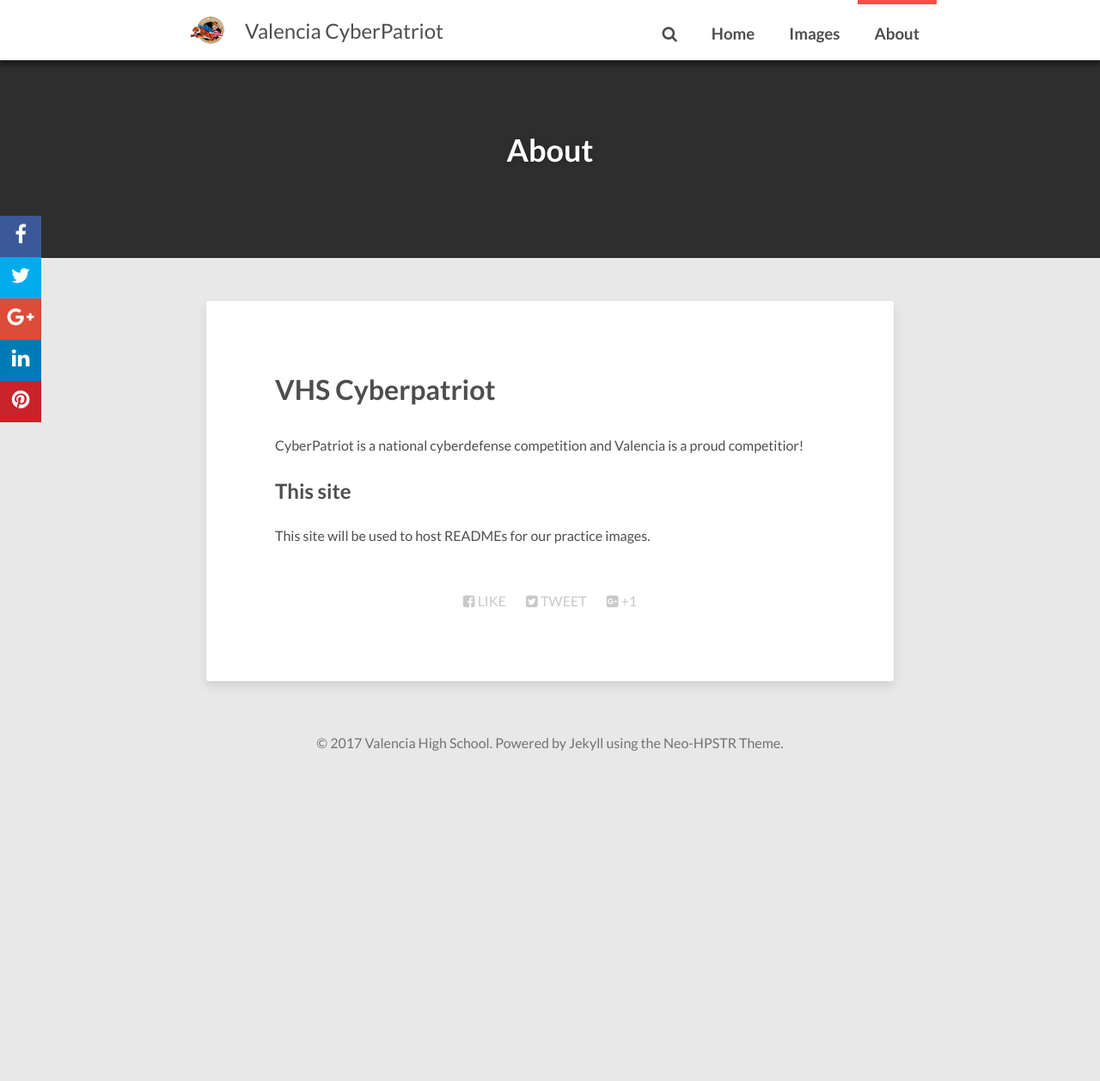
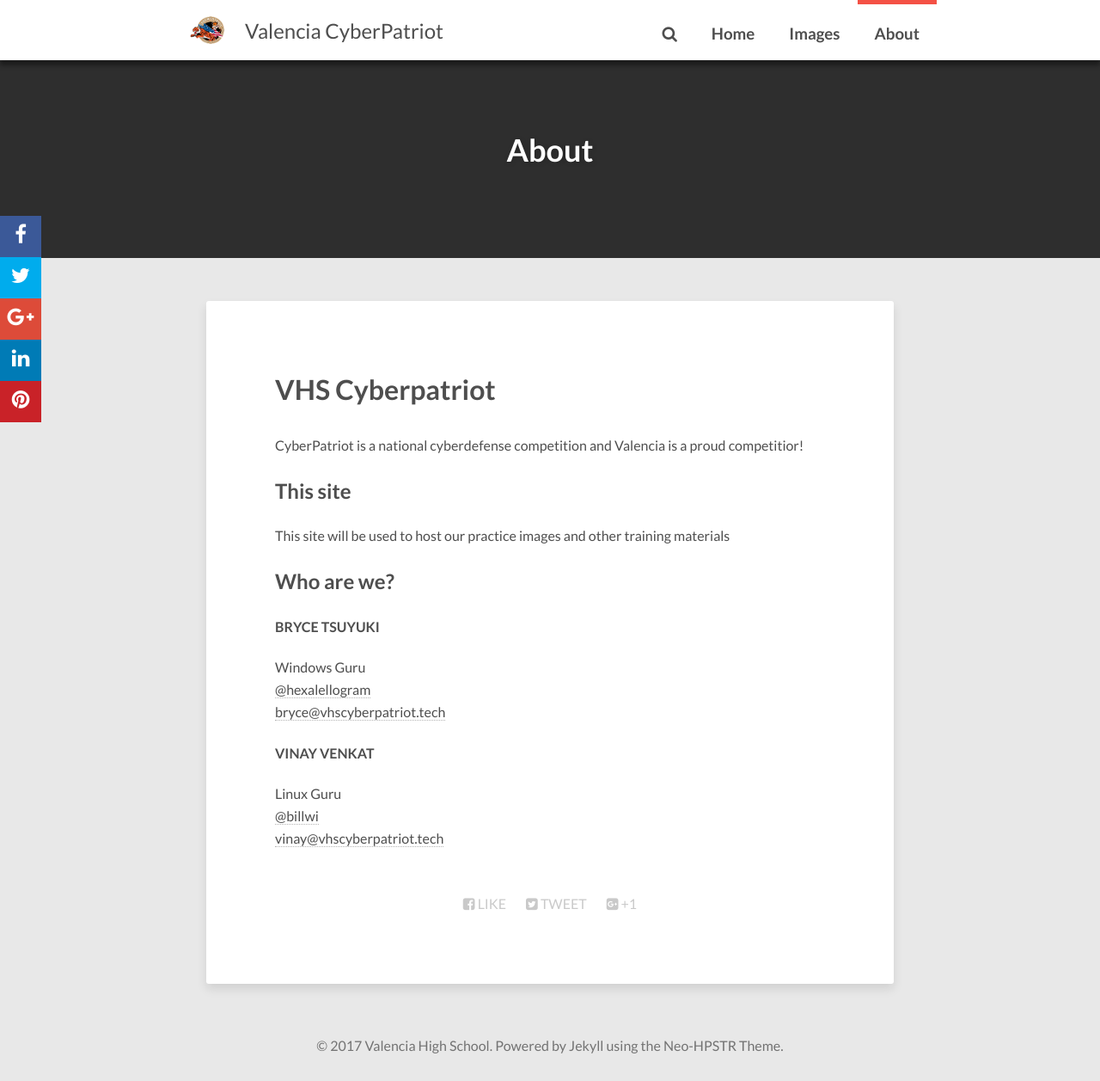
Before and after one commit to cool00geek/vhscyberpatriot, a Jekyll site: the page built from about.md, in a window 1280 px wide and 1257 px high. Shown: the whole window at 86% size. Built offline with Jekyll 4.4.1, drawn with Linux system fonts in a browser that asks for light colours; nearby versions of some CDN libraries; comment, search, counter and statistics services are not loaded.

Commit message:
Update about.md

```diff
--- a/about.md
+++ b/about.md
@@ -10,4 +10,14 @@ CyberPatriot is a national cyberdefense competition and Valencia is a proud comp
 
 ## This site
 
-This site will be used to host READMEs for our practice images.
+This site will be used to host our practice images and other training materials
+
+## Who are we?
+#### BRYCE TSUYUKI
+Windows Guru
+[@hexalellogram](https://github.com/hexalellogram)
+[bryce@vhscyberpatriot.tech](mailto:bryce@vhscyberpatriot.tech)
+#### VINAY VENKAT
+Linux Guru
+[@billwi](https://github.com/billwi)
+[vinay@vhscyberpatriot.tech](mailto:vinay@vhscyberpatriot.tech)
```
